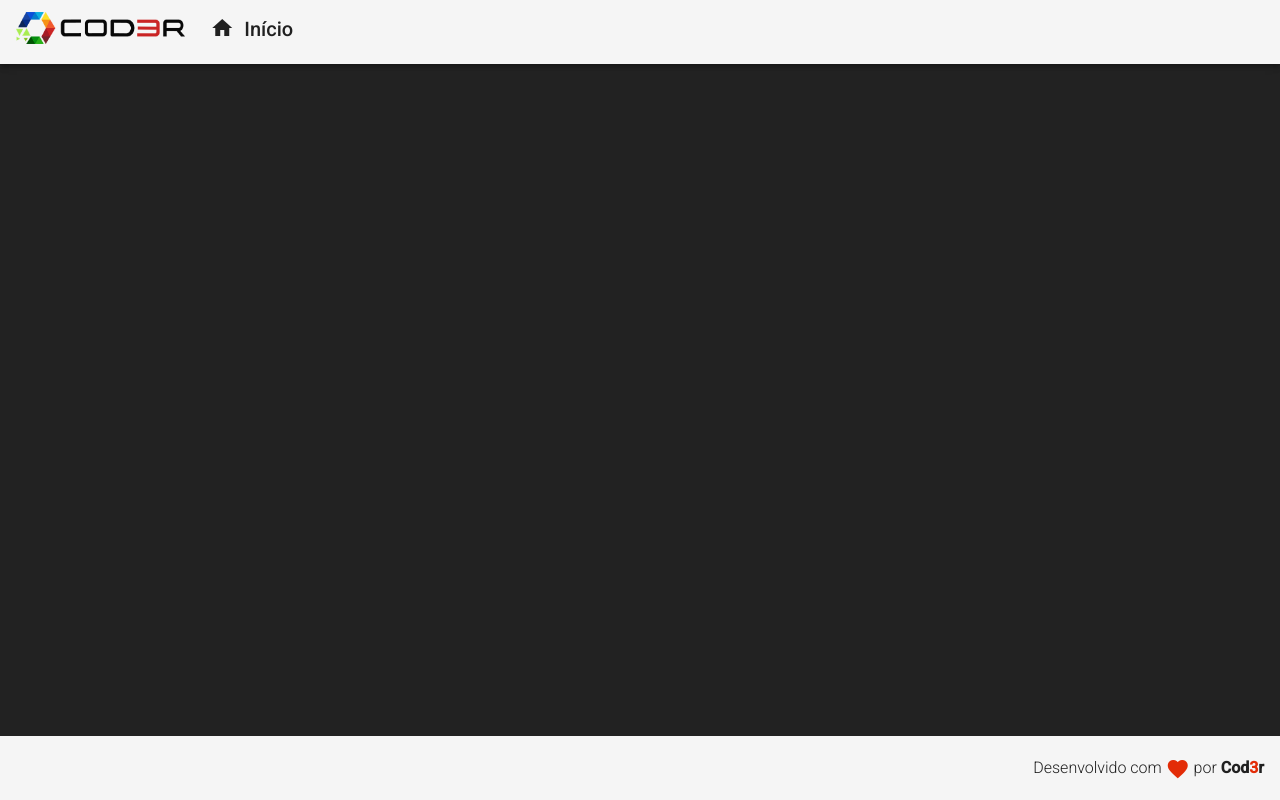
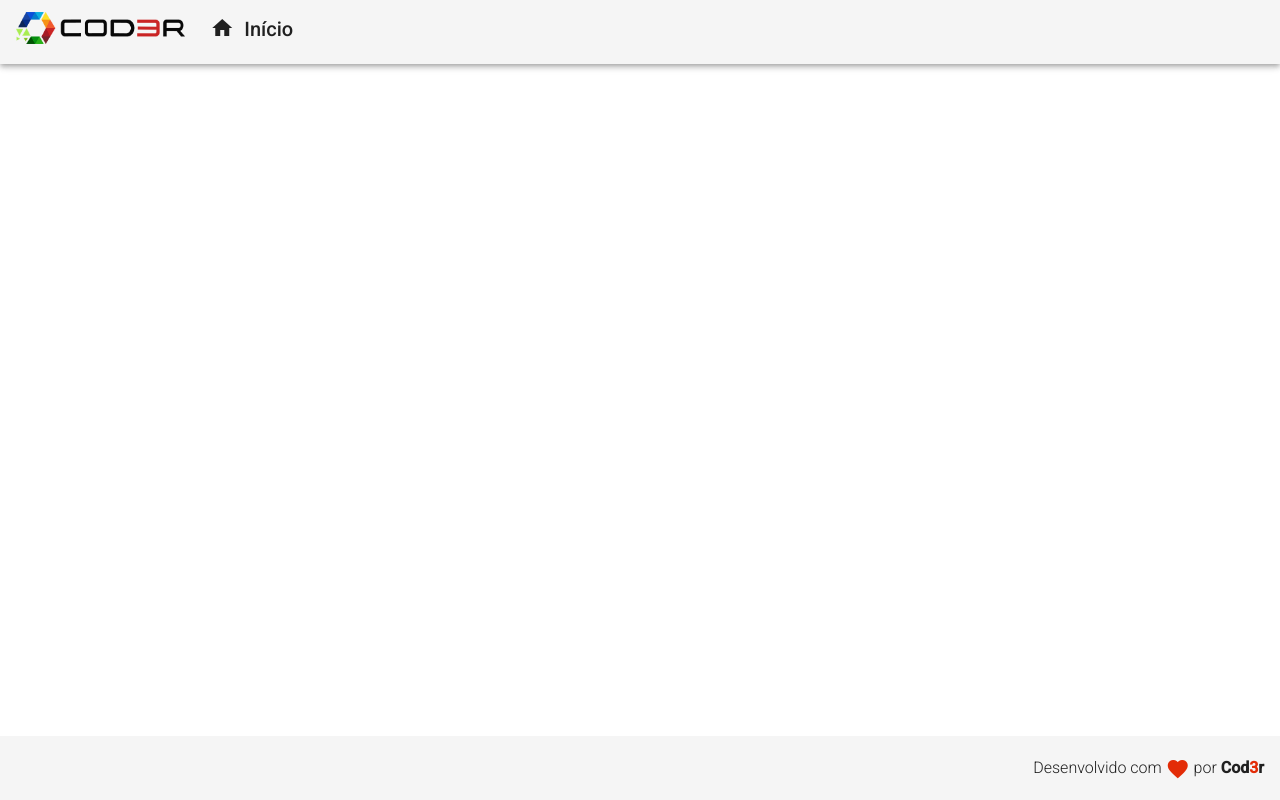
Before and after one commit to adejar12/Angular9, an Angular app in the folder frontend/: page / in a window 1280 px wide. Built offline with nearby package versions, Linux system fonts and the light colour scheme.

Commit message:
style: removendo background color

```diff
--- a/frontend/src/styles.css
+++ b/frontend/src/styles.css
@@ -8,7 +8,6 @@ body {
 body {
     margin: 0;
     font-family: Roboto, "Helvetica Neue", sans-serif;
-    background-color: #222;
 }
 
 .red {
```
